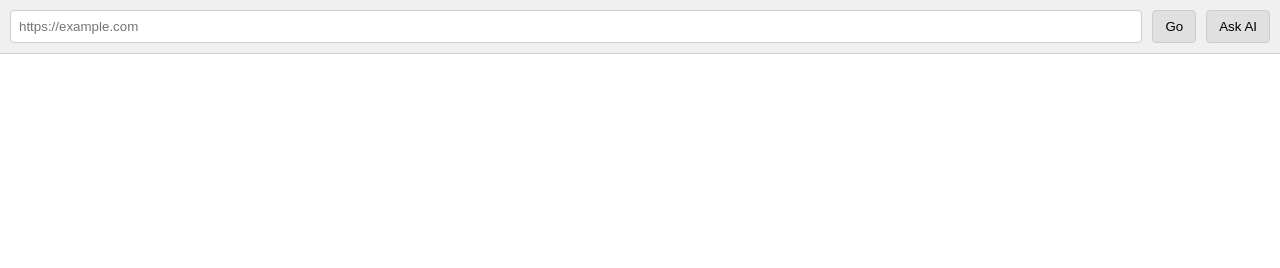
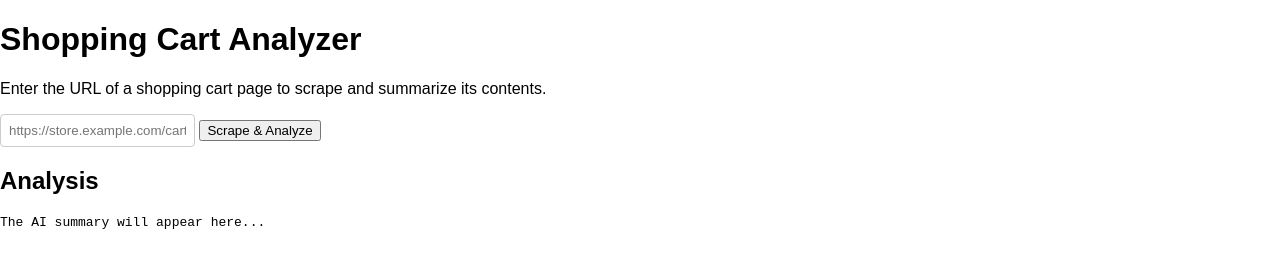
Before and after one commit to devinedevil999/geminiaibrowser, a plain HTML site: page index.html in a window 1280 px wide. Drawn offline with Linux system fonts and the light colour scheme; a script that the page names is missing.

Commit message:
Update index.html

```diff
--- a/index.html
+++ b/index.html
@@ -3,17 +3,23 @@
 <head>
     <meta charset="UTF-8">
     <meta name="viewport" content="width=device-width, initial-scale=1.0">
-    <title>Puter Browser</title>
+    <title>Puter Scraper</title>
     <link rel="stylesheet" href="style.css">
     <script src="https://puter.com/sdk.js"></script>
 </head>
 <body>
-    <div id="nav-bar">
-        <input type="text" id="url-input" placeholder="https://example.com">
-        <button id="go-button">Go</button>
-        <button id="ai-button">Ask AI</button>
+    <div id="main-content">
+        <h1>Shopping Cart Analyzer</h1>
+        <p>Enter the URL of a shopping cart page to scrape and summarize its contents.</p>
+        <div id="input-bar">
+            <input type="text" id="url-input" placeholder="https://store.example.com/cart">
+            <button id="scrape-button">Scrape & Analyze</button>
+        </div>
+        <div id="results-container">
+            <h2>Analysis</h2>
+            <pre id="summary-output">The AI summary will appear here...</pre>
+        </div>
     </div>
-    <iframe id="browser-frame" src="about:blank"></iframe>
     <script src="app.js"></script>
 </body>
 </html>
```
